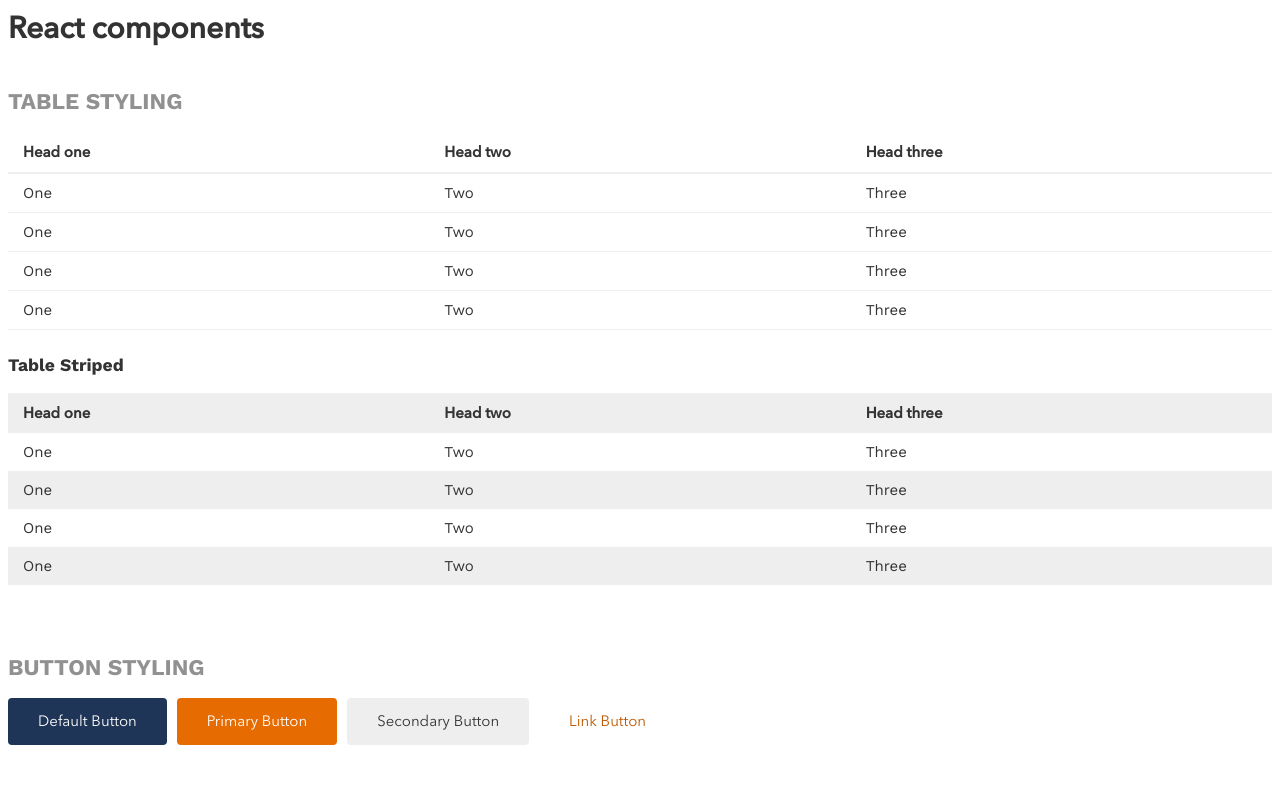
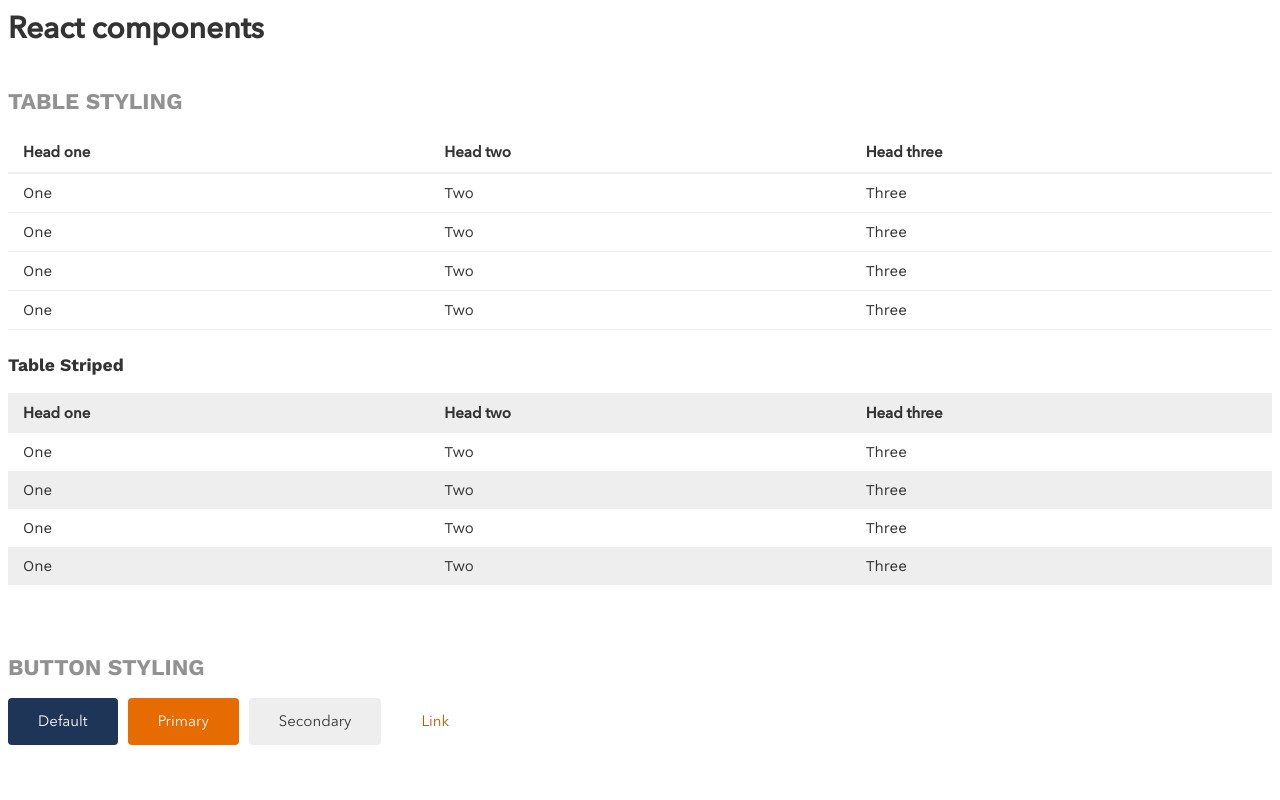
Before and after one commit to ID-Anish/ci-react-storybook, a React (Create React App) app: page / in a window 1280 px wide. Shown: the top 800 px of the page. Built offline with nearby package versions, Linux system fonts and the light colour scheme.

Commit message:
Changes applied

```diff
--- a/package.json
+++ b/package.json
@@ -6,6 +6,7 @@
     "@fortawesome/fontawesome-svg-core": "^1.2.25",
     "@fortawesome/free-solid-svg-icons": "^5.11.2",
     "@fortawesome/react-fontawesome": "^0.1.4",
+    "classnames": "^2.2.6",
     "hamburgers": "^1.1.3",
     "node-sass": "^4.12.0",
     "react": "^16.9.0",
--- a/src/App.js
+++ b/src/App.js
@@ -2,7 +2,7 @@ import React, { Component } from 'react';
 
 import { HeadingOne, HeadingTwo, HeadingThree, HeadingFour, HeadingFive, HeadingSix } from './components/heading';
 import { TableNormal, TableAlternateRowColor } from './components/tableElement';
-import { DefaultButton, PrimaryButton, SecondaryButton, LinkButton } from './components/button';
+import { ButtonElement } from './components/button';
 import { AlertSuccess, AlertWarning, AlertError, AlertSuccessText, AlertWarningText, AlertErrorText } from './components/alert';
 import { PrimaryNavigation, SecondaryNavigation } from './components/navigation';
 import { BadgeDefault, BadgePrimary, BadgeError, BadgeWarning, BadgeSuccess } from './components/badge';
@@ -36,10 +36,10 @@ class App extends Component {
         {/*****Buttons*****/}
         <div className="box mb-10">
           <h2 className="page--heading-uppercase page--heading-grey">Button styling</h2>
-          <DefaultButton />
-          <PrimaryButton />
-          <SecondaryButton />
-          <LinkButton />
+          <ButtonElement btnType="button" styleName="btn--default mr-2">Default</ ButtonElement>
+          <ButtonElement btnType="submit" styleName="btn--primary mr-2">Primary</ ButtonElement>
+          <ButtonElement btnType="reset" styleName="btn--secondary mr-2">Secondary</ ButtonElement>
+          <ButtonElement btnType="button" styleName="btn--link">Link</ ButtonElement>
         </div>
 
         {/*****Headings*****/}
--- a/src/components/button.js
+++ b/src/components/button.js
@@ -1,42 +1,17 @@
 import React, { Component } from 'react';
+import classnames from 'classnames';
 import '../stylesheets/components/_button.scss';
 
-//default button
-class DefaultButton extends Component {
-    render(){
-        return(
-            <button type="button" className="btn btn--default mr-2">Default Button</button>
+//button
+class ButtonElement extends Component{
+    render() {
+        return (
+          <button type={this.props.btnType} className={classnames('btn', this.props.styleName)}>
+            {this.props.children}
+          </button>
         );
-    }
-}
-
-//primary button
-class PrimaryButton extends Component {
-    render(){
-        return(
-            <button type="button" className="btn btn--primary mr-2">Primary Button</button>
-        );
-    }
-}
-
-//secondary button
-class SecondaryButton extends Component {
-    render(){
-        return(
-            <button type="button" className="btn btn--secondary mr-2">Secondary Button</button>
-        );
-    }
-}
-
-//link button
-class LinkButton extends Component {
-    render(){
-        return(
-            <button type="button" className="btn btn--link">Link Button</button>
-        );
-    }
+      }
 }
 
 
-
-export { DefaultButton, PrimaryButton, SecondaryButton, LinkButton };
+export { ButtonElement };
```
